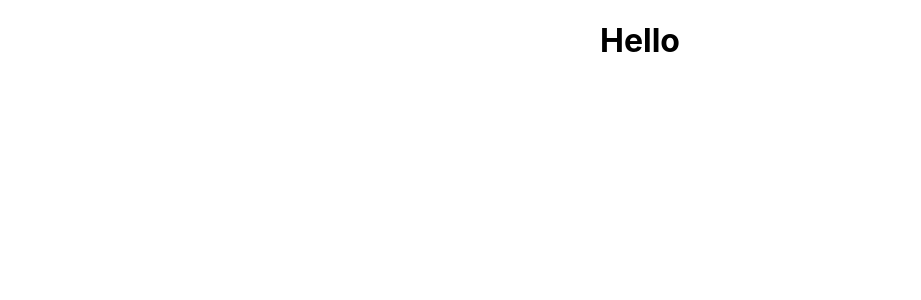
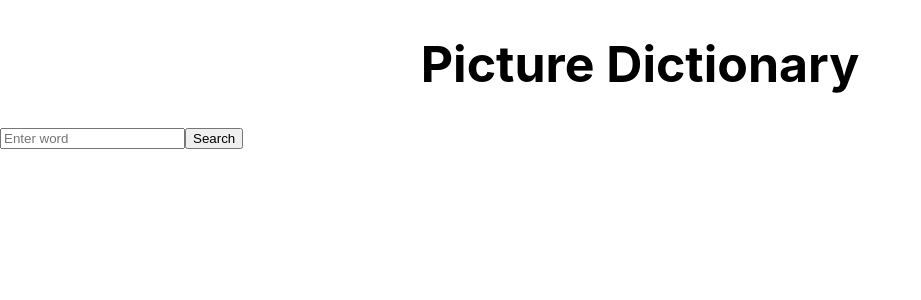
Before and after one commit to SL-GW/picture-dictionary, a React (Create React App) app: page / in a window 1280 px wide. Shown: the top 300 px of the page, without its empty margins (0-921 px from the left). Built offline with nearby package versions, Linux system fonts and the light colour scheme.

Commit message:
Added Search component

```diff
--- a/src/App.css
+++ b/src/App.css
@@ -1,38 +1,4 @@
-.App {
+.App h1 {
   text-align: center;
+  font-size: 50px;
 }
-
-.App-logo {
-  height: 40vmin;
-  pointer-events: none;
-}
-
-@media (prefers-reduced-motion: no-preference) {
-  .App-logo {
-    animation: App-logo-spin infinite 20s linear;
-  }
-}
-
-.App-header {
-  background-color: #282c34;
-  min-height: 100vh;
-  display: flex;
-  flex-direction: column;
-  align-items: center;
-  justify-content: center;
-  font-size: calc(10px + 2vmin);
-  color: white;
-}
-
-.App-link {
-  color: #61dafb;
-}
-
-@keyframes App-logo-spin {
-  from {
-    transform: rotate(0deg);
-  }
-  to {
-    transform: rotate(360deg);
-  }
-}
--- a/src/App.js
+++ b/src/App.js
@@ -1,9 +1,11 @@
 import "./App.css";
+import Search from "./Search";
 
 function App() {
   return (
     <div className="App">
-      <h1>Hello</h1>
+      <h1>Picture Dictionary</h1>
+      <Search />
     </div>
   );
 }
--- /dev/null
+++ b/src/Search.js
@@ -0,0 +1,12 @@
+import React from "react";
+
+export default function Search() {
+  return (
+    <div className="Search">
+      <form>
+        <input type="search" placeholder="Enter word" />
+        <input type="submit" value="Search" />
+      </form>
+    </div>
+  );
+}
```
